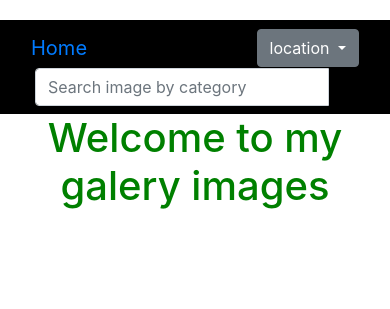
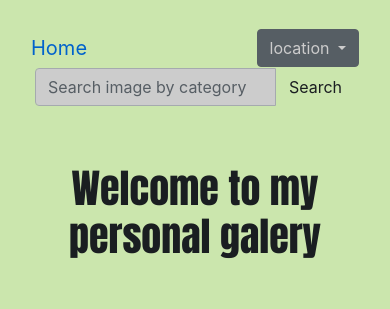
Before and after one commit to GasaGentille/personal_gallery, a Django app: template phootos/templates/location.html in a window 390 px wide. Shown: the top 309 px of the page. Run offline with Django 3.2, Linux system fonts and the light colour scheme; the template is opened without the code that fills it, so the values that code supplies are empty; some libraries are stand-ins or nearby versions.

Commit message:
Styling website

```diff
--- a/phootos/templates/base.html
+++ b/phootos/templates/base.html
@@ -18,7 +18,7 @@
   {% endblock %}
 
 </head>
-<body>
+<body style="background-color: rgb(203, 230, 173); filter: brightness(80%);">
     {% include "navbar.html" %}
     {% block content %}{% endblock %}
     {% block scripts %}
--- a/phootos/templates/image.html
+++ b/phootos/templates/image.html
@@ -1,7 +1,9 @@
 {%extends 'base.html'%}
 {% block content %}
 {{block.super}}
-<h1 style="text-align:center; color:green"> Welcome to my galery images</h1>
+<link href="https://fonts.googleapis.com/css?family=Anton&display=swap" rel="stylesheet">
+
+<h1 style="text-align:center; margin-top: 50px; margin-bottom:50px; font-family: 'Anton', sans-serif;"> Welcome to my personal galery</h1>
 <div class="container">
 
   <div class="row">
--- a/phootos/templates/location.html
+++ b/phootos/templates/location.html
@@ -2,12 +2,17 @@
 {% block content %}
 {{block.super}}
 
-{% for locat in image %}
+
 <div class="container">
-<p>{{locat.location.location}}</p>
-<div class="col-md-4">
-<img src="{{locat.image.url}}">{% endfor %}
+    <div class="row">
+        {% for locat in image %}
 
-</div>
+        <div class="col-md-4">
+            <h3>{{locat.location.location}}</h3>
+            <img src="{{locat.image.url}}">
+
+        </div>
+        {% endfor %}
+    </div>
 </div>
 {% endblock %}
--- a/phootos/templates/navbar.html
+++ b/phootos/templates/navbar.html
@@ -15,7 +15,8 @@
 
       </div>
       <div class="dropdown">
-          <button class="btn btn-secondary dropdown-toggle" type="button" id="dropdownMenuButton" data-toggle="dropdown" aria-haspopup="true" aria-expanded="false">
+        <button class="btn btn-secondary dropdown-toggle" type="button" id="dropdownMenuButton" data-toggle="dropdown"
+          aria-haspopup="true" aria-expanded="false">
           location
         </button>
         <div class="dropdown-menu" aria-labelledby="dropdownMenuButton">
@@ -34,7 +35,7 @@
           <div class="input-group">
             <input type="text" class="form-control" placeholder="Search image by category" name="image">
             <div class="input-group-btn">
-            <button class="btn btn-default" type="submit"><i class="glyphicon glyphicon-search"></i></button>
+              <button class="btn btn-default" type="submit"><i class="glyphicon glyphicon-search"></i>Search</button>
             </div>
           </div>
 
--- a/static/css/basenews.css
+++ b/static/css/basenews.css
@@ -1,7 +1,4 @@
-h1
-{
-  color: green;
-}
+
 body{
   margin-top: 20px;
 }
@@ -27,6 +24,3 @@
     height:200px;
 
   }
-.navbar{
-  background-color: black;
-}
```
Also changed, not shown: phootos/templates/search.html (+9 -5 lines). Lines whose indentation alone changed are shown as unchanged.
